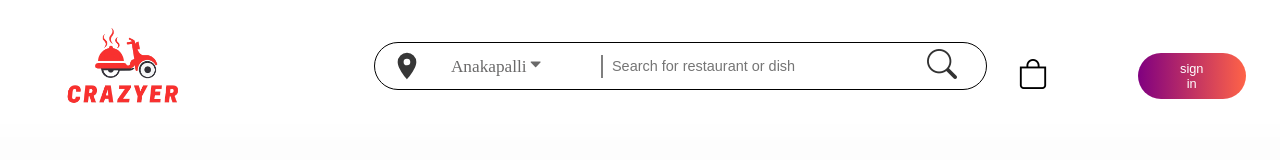
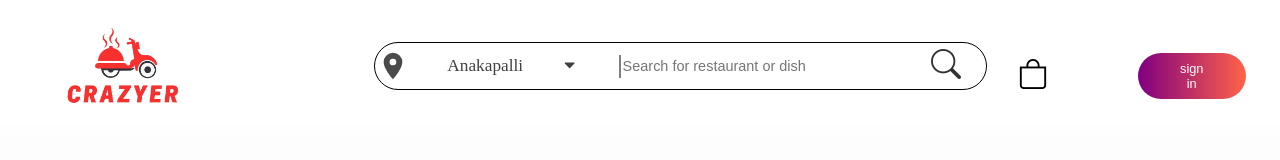
Before and after one commit to Rajinesh1/Crazyer, a React (Vite) app: page / in a window 1280 px wide. Shown: the top 160 px of the page. Built offline with nearby package versions, Linux system fonts and the light colour scheme.

Commit message:
Update Navbar.css

```diff
--- a/src/components/Navbar/Navbar.css
+++ b/src/components/Navbar/Navbar.css
@@ -31,17 +31,25 @@
     margin-left: -40px;
 
 }
-
 .search-bar .location{
     display: flex;
     align-items: center;
+    justify-content: space-between;
     gap: 2.2vw;
     margin-left: -1vw;
-    opacity: 0.78;
 }
 .location span{
+    display: flex;
+    margin-left: 10px;
+    gap: 3vw;
     font-size: 1.35vw;
     color: rgb(65, 64, 64);
+}
+
+.location img{
+    margin-left: -10px;
+    opacity: 0.7;
+    width: 20%;
 }
 
 .navbar .search-bar{
@@ -68,6 +76,7 @@
     width: 2px;
     height: 1.8vw;
     opacity: 0.5;
+    margin-left: -10px;
     background-color: black;
 }
 
```
